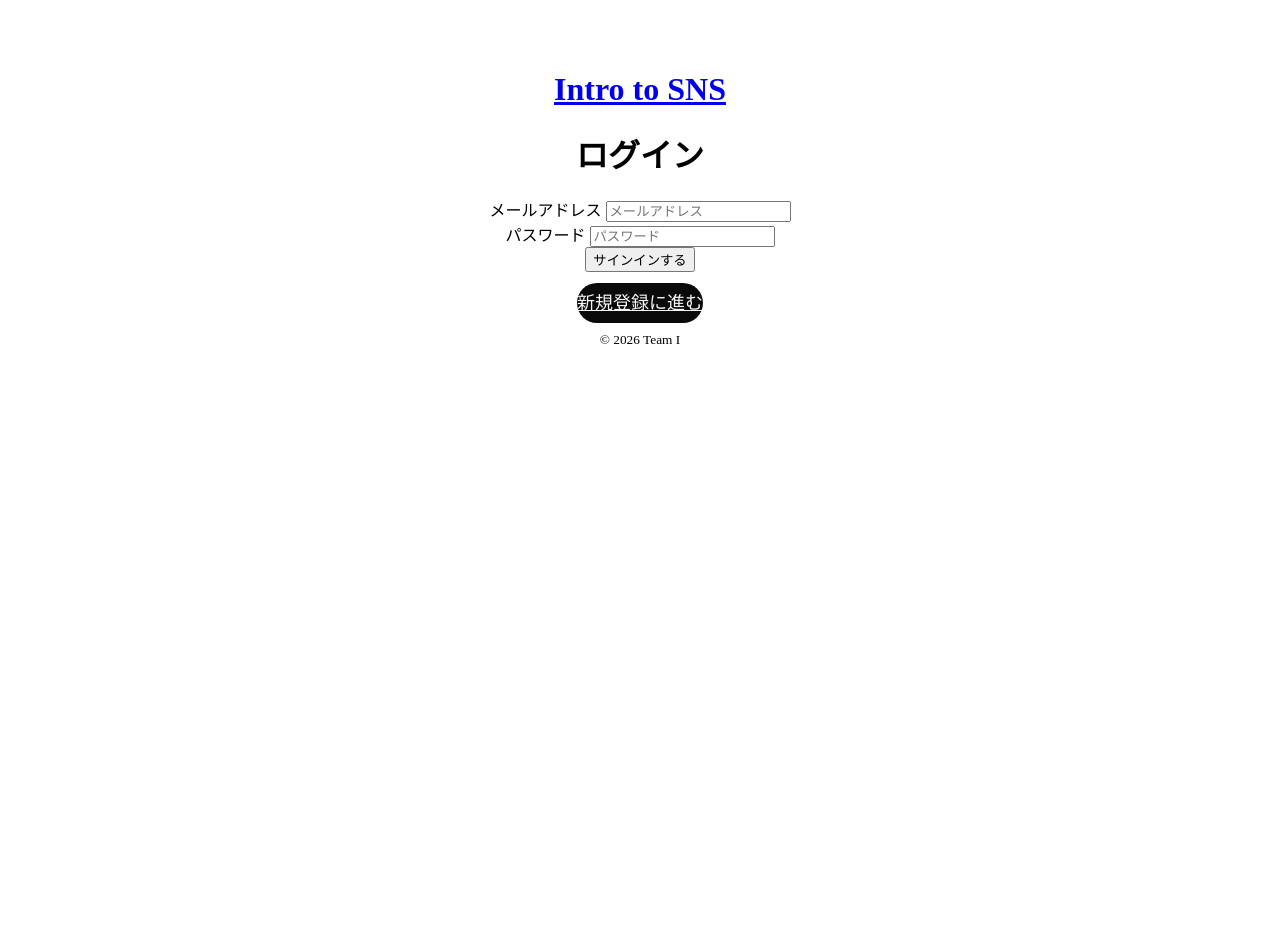
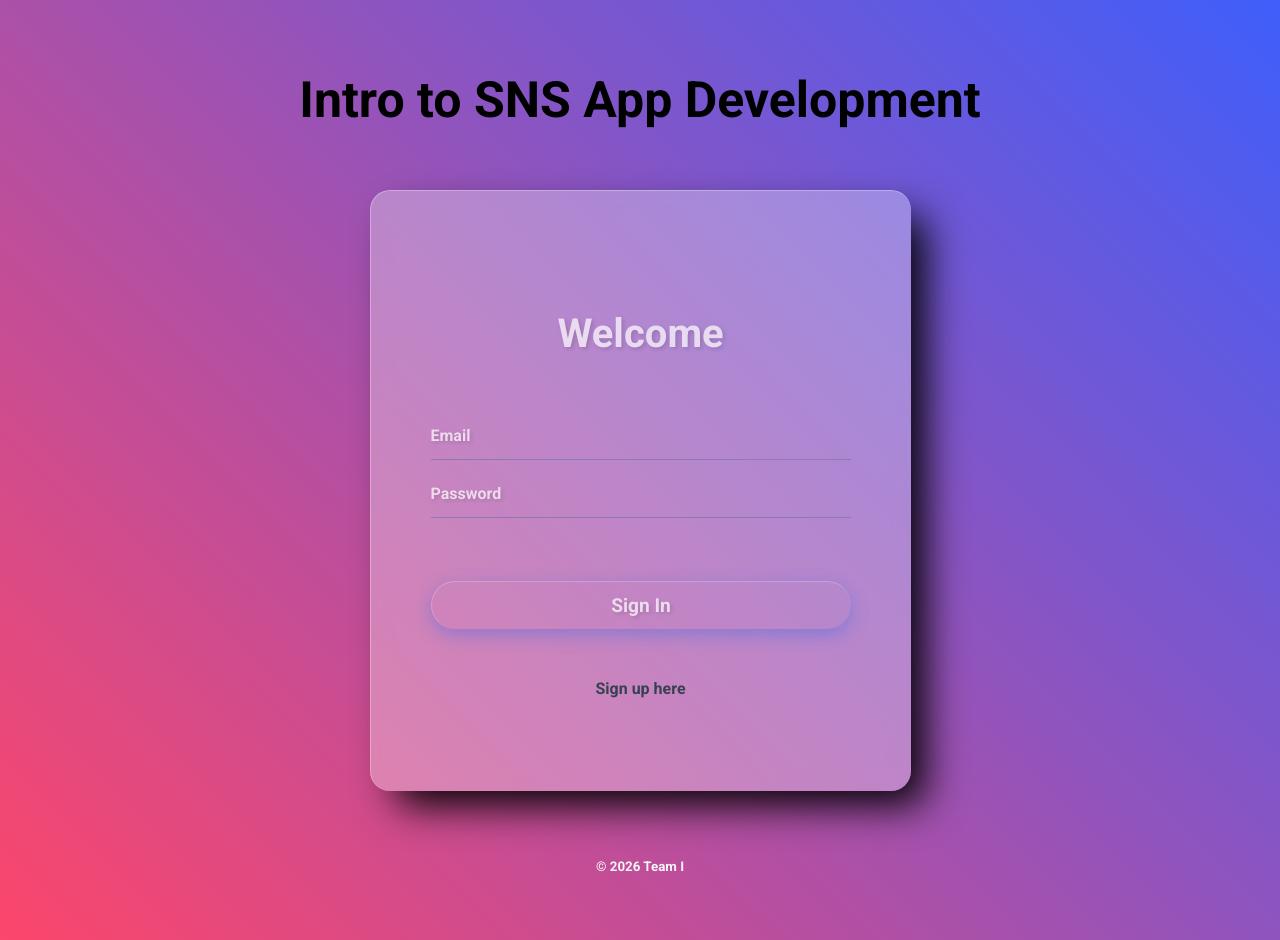
Before and after one commit to raretech-hackathon-team-i/team-i-sns, a Flask app: page /signin in a window 1280 px wide. Before the commit the page ends 344 px from the top, so only its background shows below. Run offline with Flask 2, Linux system fonts and the light colour scheme; some libraries are stand-ins or nearby versions.

Commit message:
Feature/nacky2 (#36)
* css,html変更

* css,html変更を追加

* css,html変更追加

* top signin signup

* 再度PR

* update app and base template

* top signin signup 2回目

* chang css html

```diff
--- a/SNSApp/app.py
+++ b/SNSApp/app.py
@@ -29,7 +29,8 @@ get_db_pool()
 def top_view():
     if "user_id" in session:
         return redirect(url_for("posts_view"))
-    return render_template("auth/top.html")
+    return render_template("auth/top.html", hide_header=True)
+
 
 # サインインページ
 @app.get("/signin")
@@ -319,9 +320,9 @@ def bad_request(error):
 def not_found(error):
     return render_template("error/404.html"), 404
 
-@app.errorhandler(500)
-def internal_error(error):
-    return render_template("error/500.html"), 500
+#@app.errorhandler(500)
+#def internal_error(error):
+#    return render_template("error/500.html"), 500
 
 if __name__ == "__main__":
     app.run(host="0.0.0.0", port=5000, debug=True)
--- a/SNSApp/static/css/auth.css
+++ b/SNSApp/static/css/auth.css
@@ -1,7 +1,33 @@
-body {
-  text-align: center;
-  padding: 50px;
-  margin: 0;
+
+.button-group {
+    display: flex;
+    flex-direction: column;
+    gap: 50px;
+    align-items: center;
+}
+
+.btn {
+    width: 250px;
+    padding: 10px 0;
+    font-size: 18px;
+    border: none;
+    text-decoration: none;
+    border-radius: 30px;
+    background-color: rgb(235, 232, 236);
+    color: black;
+    cursor: pointer;
+    transition: background-color 0.3s, transform 0.2s;
+}
+
+.btn:hover {
+    color: #8d79b8;
+    background-color: whitesmoke;
+    transform: translateY(-2px);
+}
+
+.btn:active {
+    background-color: #2c5ca8;
+    transform: translateY(0);
 }
 
 .auth-container {
@@ -14,42 +40,127 @@ body {
 }
 
 .auth-title {
-  font-family: "Roboto", sans-serif;
+    font-family: 'Roboto', sans-serif;
     font-weight: 700;
     font-size: 3rem;
     color: #3a273d;
     margin-bottom: 100px;
 }
 
-.button-group {
+.page-auth {
+    display: flex;
+    justify-content: center;
+    align-items: center;
+    text-align: center;
+    background-color: rgba(255, 255, 255, 0.3);
+    backdrop-filter: blur(10px);
+    border-radius: 20px;
+    border-left: 1px solid rgba(255, 255, 255, 0.3);
+    border-top: 1px solid rgba(255, 255, 255, 0.3);
+    box-shadow: 20px 20px 40px -6px;
+    padding: 0 20px;
+    height: 600px;
+    width: 100%;
+    max-width: 500px;
+    margin: 0 auto;
+}
+
+.auth-wrapper {
+    width: 100%;
+    max-width: 420px;
+}
+
+
+
+.auth-page-title {
+    font-family: 'Roboto', sans-serif;
+    font-weight: 700;
+    font-size: 2.5rem;
+    color: #fff;
+    opacity: 0.7;
+    text-shadow: 2px 2px 4px rgba(0, 0, 0, 0.2);
+    margin-bottom: 50px;
+}
+
+
+
+
+.auth-form input {
+    border: none;
+    border-bottom: 1px solid #8d79b8;
+    border-radius: 0;
+    padding: 14px 0;
+    background: transparent;
+    outline: none;
+    width: 100%;
+}
+
+.auth-form input:focus {
+    border-bottom: 2px solid rgba(37, 99, 235, 0.9);
+}
+
+.auth-form input::placeholder {
+    font-weight: 500;
+    margin-bottom: 60px;
+    color: #fff;
+    opacity: 0.7;
+    font-size: 1.0rem;
+    margin-top: 0;
+    text-shadow: 2px 2px 4px rgba(0, 0, 0, 0.2);
+}
+
+
+.auth-button-container {
+    margin-top: 8px;
     display: flex;
     flex-direction: column;
-  gap: 20px;
-  align-items: center;
+    align-items: stretch;
 }
 
-.btn {
-  width: 250px;
-  padding: 10px 0;
-  font-size: 18px;
+.auth-button {
     border: none;
-  border-radius: 30px;
-  background-color: #0a0a0a;
-  color: whitesmoke;
+    padding: 12px 16px;
     cursor: pointer;
-  transition:
-    background-color 0.3s,
-    transform 0.2s;
+    display: inline-flex;
+    justify-content: center;
+    align-items: center;
+    box-shadow: 0 6px 18px rgba(37, 99, 235, 0.5);
+    width: 100%;
 }
 
-.btn:hover {
-  background-color: #9ba29b;
+.auth-button {
+    background: var(--accent);
+border-radius: 50px;
+    color: #fff;
+    opacity: 0.7;
+    font-size: 1.2rem;
+    text-shadow: 2px 2px 4px rgba(0, 0, 0, 0.2);
+    margin: 50px 0;
+    transition: background-color 0.3s, color 0.3s, transform 0.2s;
+    border-left: 1px solid rgba(255, 255, 255, 0.3);
+    border-top: 1px solid rgba(255, 255, 255, 0.3);
+}
+
+.auth-button:hover {
+    background-color: #3f5eeb;
+    color: #ffffff;
     transform: translateY(-2px);
 }
 
-.btn:active {
-  background-color: #2c5ca8;
-  transform: translateY(0);
+
+.switch-auth-mode {
+    display: inline-block;
+    font-size: 16px;
+    color: #374151;
+    text-decoration: none;
+    transition: color 0.3s;
+    cursor: pointer;
+}
+
+.switch-auth-mode:hover {
+    color: #3f5eeb;
+    text-decoration: none;
+    transform: translateY(-2px);
 }
 
 .flash {
@@ -62,6 +173,7 @@ body {
     color: #856404;
     border: 1px solid #ffeeba;
 }
+
 
 /* パスワード強度バー　*/
 
--- a/SNSApp/static/css/base.css
+++ b/SNSApp/static/css/base.css
@@ -1,66 +1,54 @@
 
-* {
+body {
+  display: flex;
+  flex-direction: column;
+  min-height: 100vh;
   margin: 0;
-    padding: 0;
-    box-sizing: border-box;
+  background: linear-gradient(45deg, #FC466B, #3F5EFB);
+  font-family: "Roboto", sans-serif;
 }
 
-html, body {
-    height: 100%;
-    font-family: 'Helvetica Neue', Arial, sans-serif;
-    background-color: #e8e6f2;
-    color: #333;
-}
-
-a {
-    color: #4a90e2;
-    text-decoration: none;
-    transition: color 0.3s;
+.main-content {
+  flex: 1;
+  align-items: center;
 }
 
 a:hover {
   color: #dae6f3;
 }
 
-header.container {
-    display: flex;
-    justify-content: space-between;
-    align-items: center;
-    gap: 20px;
-    width: 100%;
-    max-width: 800px;
-    margin: 0 auto;
-    padding: 20px;
+header {
+  background-color: transparent;
 }
 
-
-header.site-header {
-    background-color: #333;
-    color: #fff;
-    padding: 20px 0;
+.header-container {
+  background-color: transparent;
+  display: flex;
+  justify-content: center;
+  width: 100%;
+  height: 100px;
+  padding: 50px 0 40px 0;
 }
 
-
-header .site-title a {
-    color: whitesmoke;
+.header-container h1 a {
+  font-size: 50px;
+  text-align: center;
+  color: #000;
   text-decoration: none;
-    font-size: 1.5rem;
-    font-weight: bold;
+  transition: color 0.3s;
 }
 
-
-header nav a {
-    color: white;
-    margin: 0 10px;
-    font-weight: bold;
+.header-container h1 a:hover {
+  color: #dae6f3;
 }
 
 footer {
-    color: #666;
+  color: whitesmoke;
   text-align: center;
   padding: 15px 0;
   margin-top: 50px;
-    font-size: 0.9rem;
+  margin-bottom: 50px;
+  font-size: 1.0rem;
 }
 
 .btn {
@@ -94,11 +82,9 @@ input, textarea, select, button {
   .container {
     padding: 10px;
   }
-
   header h1 {
-        font-size: 1.5rem;
+    font-size: 3rem;
   }
-
   header nav a {
     display: block;
     margin: 5px 0;
--- a/SNSApp/static/css/color.css
+++ b/SNSApp/static/css/color.css
@@ -0,0 +1,5 @@
+:root {
+  --bg-dark: #8e8e9c;
+  --bg-light: #e8e6f2;
+  --accent: #dcdee2;
+}
--- a/SNSApp/static/css/posts.css
+++ b/SNSApp/static/css/posts.css
@@ -1,5 +1,5 @@
-.container {
-	max-width: 600px;
+.post-container {
+	max-width: 100%;
 	margin: 0 auto;
 	padding: 16px;
 }
--- a/SNSApp/templates/auth/signin.html
+++ b/SNSApp/templates/auth/signin.html
@@ -1,23 +1,33 @@
 {% extends "base.html" %}
 {% block title %}ログイン{% endblock %}
-{% block extra_css %}<link rel="stylesheet" href="{{url_for('static', filename='css/auth.css')}}">{% endblock %}
+{% block extra_css %}
+<link rel="stylesheet" href="{{url_for('static', filename='css/auth.css')}}">{% endblock %}
 {% block content %}
-<h1>ログイン</h1>
+
+<div class="page-auth">
+  <div class="auth-wrapper">
+
+    <h1 class="auth-page-title">Welcome</h1>
+
     <form class="auth-form" method="post" action="{{url_for('signin_process') }}">
       <input type="hidden" name="csrf_token" value="{{ csrf_token() }}">
+
       <!-- ===== フォームフィールド ===== -->
       <div>
-            <label>メールアドレス</label>
-            <input type="text" placeholder="メールアドレス" name="email" />
+        <input type="text" placeholder="Email" name="email" />
       </div>
 
       <div>
-            <label>パスワード</label>
-            <input type="password" placeholder="パスワード" name="password" />
+        <input type="password" placeholder="Password" name="password" />
       </div>
 
       <div class="auth-button-container">
-            <button class="auth-button" type="submit">サインインする</button>
-	<p><a class="btn" href="{{ url_for('signup_view')}}">新規登録に進む</a></p>
+        <button class="auth-button" type="submit">Sign In</button>
+        <a class="switch-auth-mode" href="{{ url_for('signup_view')}}">
+          Sign up here
+        </a>
+      </div>
     </form>
+  </div>
+</div>
 {% endblock %}
--- a/SNSApp/templates/base.html
+++ b/SNSApp/templates/base.html
@@ -1,15 +1,25 @@
 <!doctype html>
 <html lang="ja">
+
 <head>
 	<meta charset="UTF-8">
 	<title>{% block title %}{% endblock %}</title>
-        {% block extra_css %}{% endblock%}
+	<link rel="stylesheet" href="https://fonts.googleapis.com/css2?family=Roboto:wght@700&display=swap">
+	<link rel="stylesheet" href="https://fonts.googleapis.com/css2?family=Montserrat:wght@700&display=swap">
+	<link rel="stylesheet" href="{{ url_for('static', filename='css/base.css') }}" />
+
+        {% block extra_css %}
         <link rel="stylesheet" href="https://cdnjs.cloudflare.com/ajax/libs/font-awesome/6.5.1/css/all.min.css">
+        {% endblock%}
 </head>
+
 <body>
+	{% if not hide_header %}
 	{% include "common/header.html" %}
+	{% endif %}
 
-	{% with messages = get_flashed_messages() %}
+	<main class="main-content">
+		{% with messages=get_flashed_messages() %}
 		{% if messages %}
 		<ul class="flash">
 			{% for message in messages %}
@@ -19,7 +29,9 @@
 		{% endif %}
 		{% endwith %}
 		{% block content %}{% endblock %}
+	</main>
 
 	{% include "common/footer.html" %}
 </body>
+
 </html>
--- a/SNSApp/templates/common/header.html
+++ b/SNSApp/templates/common/header.html
@@ -1,7 +1,8 @@
-<header class="site-header">
-    <div class="container">
-        <h1 class="site-title">
-            <a href="{{ url_for('top_view') }}">Intro to SNS</a>
+
+<header>
+    <div class="header-container">
+        <h1>
+            <a href="{{ url_for('top_view') }}">Intro to SNS App Development</a>
         </h1>
     </div>
 </header>
```
Also changed, not shown: SNSApp/templates/auth/signup.html (+15 -22 lines), SNSApp/templates/auth/top.html (+5 -3 lines), SNSApp/templates/post/posts.html (+19 -17 lines), 1 other file. Lines whose indentation alone changed are shown as unchanged.
